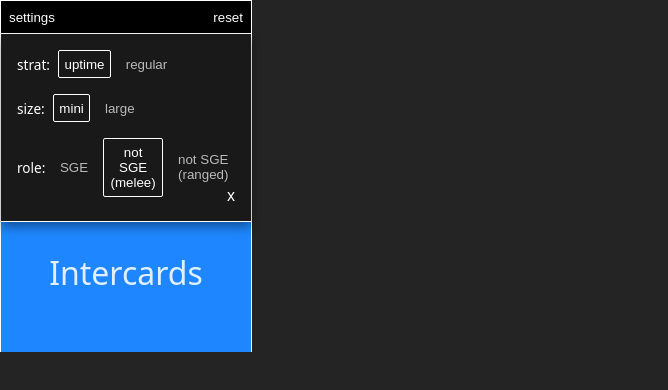
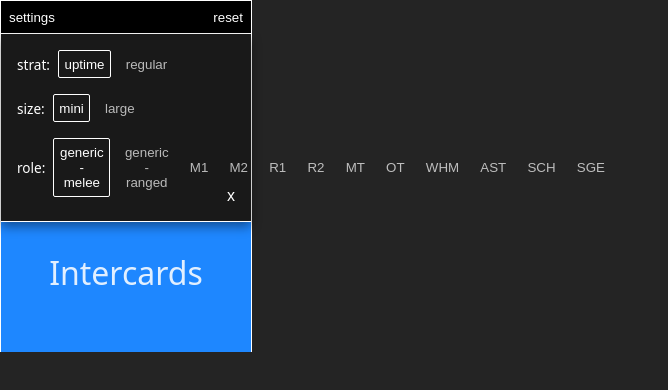
Before and after one commit to jacquikeating/wurm-buddy, a React (Vite) app: page / in a window 1280 px wide. Both pictures are taken after a click on the button "settings". Shown: the top 390 px of the page, without its empty margins (0-668 px from the left). Built offline with nearby package versions, Linux system fonts and the light colour scheme.

Commit message:
Added role buttons for more roles

```diff
--- a/src/components/Preferences.jsx
+++ b/src/components/Preferences.jsx
@@ -30,9 +30,20 @@ export default function Preferences({ prefs }) {
 
             <div className="pref-group">
                 <p className="pref-name">role:</p>
+                <button className={role == "GenericMelee" ? "settings-button active" : "settings-button"} onClick={() => handleChange("role", "GenericMelee")}>generic - melee</button>
+                <button className={role == "Generic" ? "settings-button active" : "settings-button"} onClick={() => handleChange("role", "Generic")}>generic - ranged</button>
+                <button className={role == "M1" ? "settings-button active" : "settings-button"} onClick={() => handleChange("role", "M1")}>M1</button>
+                <button className={role == "M2" ? "settings-button active" : "settings-button"} onClick={() => handleChange("role", "M2")}>M2</button>
+                <button className={role == "R1" ? "settings-button active" : "settings-button"} onClick={() => handleChange("role", "R1")}>R1</button>
+                <button className={role == "R2" ? "settings-button active" : "settings-button"} onClick={() => handleChange("role", "R2")}>R2</button>
+                <button className={role == "MT" ? "settings-button active" : "settings-button"} onClick={() => handleChange("role", "MT")}>MT</button>
+                <button className={role == "OT" ? "settings-button active" : "settings-button"} onClick={() => handleChange("role", "OT")}>OT</button>
+
+                <button className={role == "WHM" ? "settings-button active" : "settings-button"} onClick={() => handleChange("role", "WHM")}>WHM</button>
+                <button className={role == "AST" ? "settings-button active" : "settings-button"} onClick={() => handleChange("role", "AST")}>AST</button>
+                <button className={role == "SCH" ? "settings-button active" : "settings-button"} onClick={() => handleChange("role", "SCH")}>SCH</button>
                 <button className={role == "SGE" ? "settings-button active" : "settings-button"} onClick={() => handleChange("role", "SGE")}>SGE</button>
-                <button className={role == "GenericMelee" ? "settings-button active" : "settings-button"} onClick={() => handleChange("role", "GenericMelee")}>not SGE (melee)</button>
-                <button className={role == "Generic" ? "settings-button active" : "settings-button"} onClick={() => handleChange("role", "Generic")}>not SGE (ranged)</button>
+
             </div>
 
             <button className="close-prefs" onClick={() => setPrefsOpen(false)}>x</button>
```
